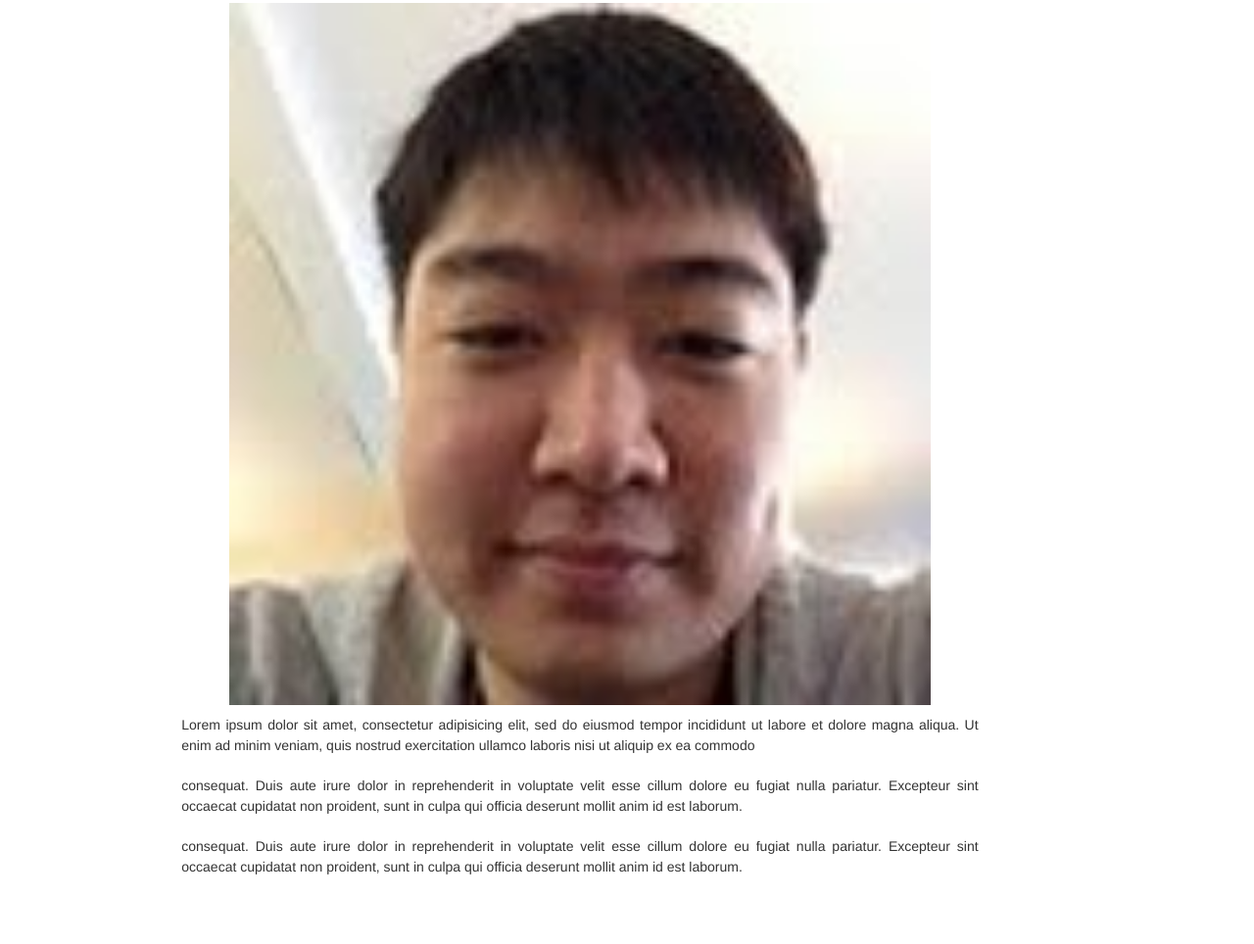
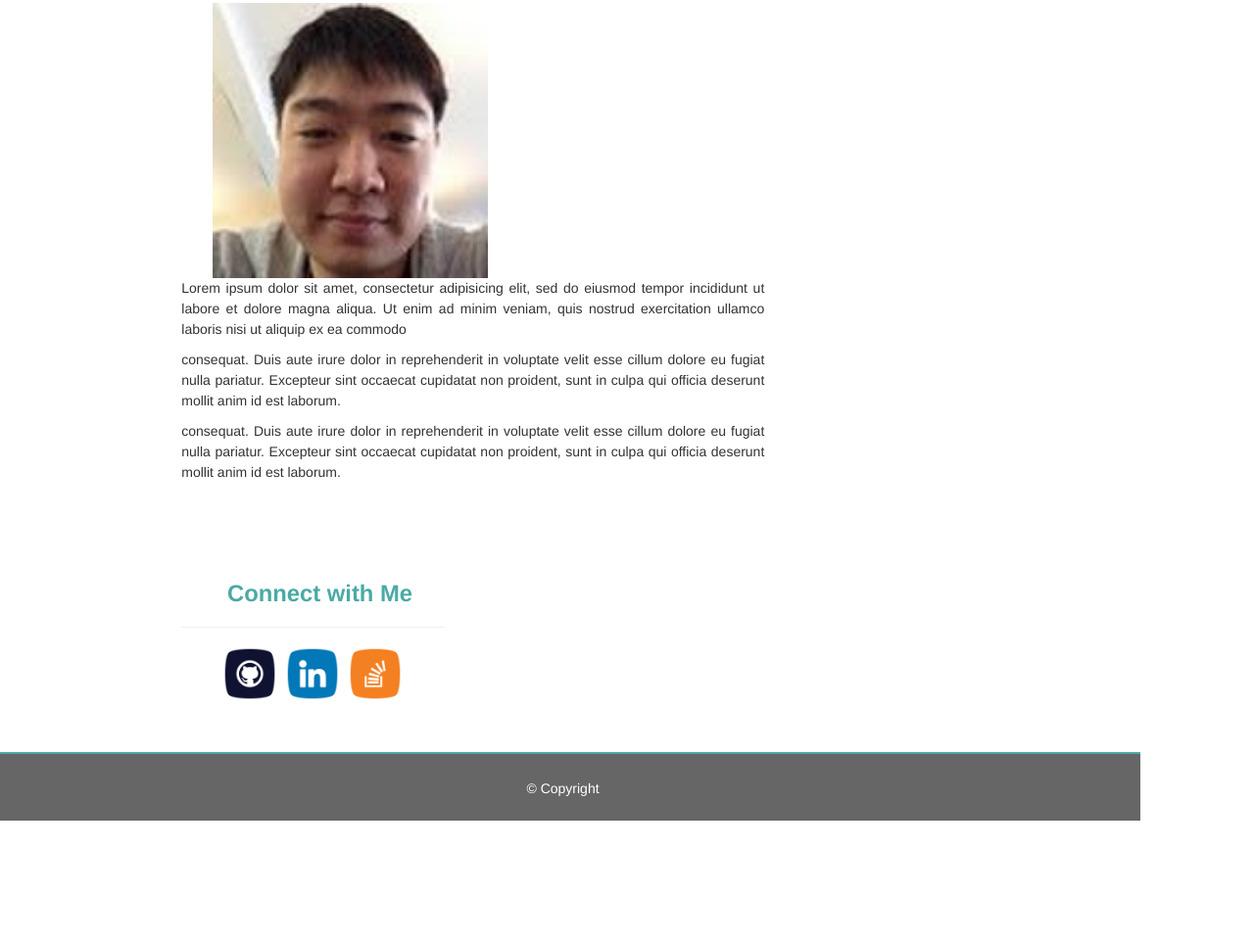
Before and after one commit to julesazuma/Bootstrap-Portfolio, a plain HTML site: page index.html in a window 1280 px wide. Shown: the part 196-1160 px from the top of the page at 98% size. After the commit the page ends 1036 px from the top, so only its background shows below. Drawn offline with nearby package versions, Linux system fonts and the light colour scheme; files whose address does not match are found by name.

Commit message:
input initial sizes in to media queries for phones/tablets/desktops

```diff
--- a/assets/style.css
+++ b/assets/style.css
@@ -258,38 +258,42 @@ ul {
 		/*TABLET*/
 
 	#about {
-
+    	width: 80%;
 	}
 
 	#about img {
+		width: 45%;;
 
 	}
 
 	#about p {
-
+		padding: 0px;
 	}
 
 	#connect {
+		width: 80%;
 
 	}
 
 	#connect h3 {
-
+		padding: 0px 0px 0px 15px;
 	}
 
 	#contact {
-
+    	width: 80%;
 	}
 
 	#portfolio {
-
+    	width: 80%;
 	}
 
 	#portfolio li {
+		width: 45%;
 
 	}
 
 	#footer {
+		width: 90%;
 
 	}
 
@@ -301,28 +305,31 @@ ul {
 @media (min-width: 992px) {
 
 	#about {
-
+		width: 50%;
 	}
 
 	#connect {
-
+		width: 25%;
 	}
 
 	#contact {
+    	width: 50%;
 
 
 	}
 
 	#portfolio {
+    	width: 50%;
 
 
 	}
 
 	#portfolio li {
-
+		width: 45%;
 	}
 
 	#footer {
+		width: 90%;
 
 	}
 
```
